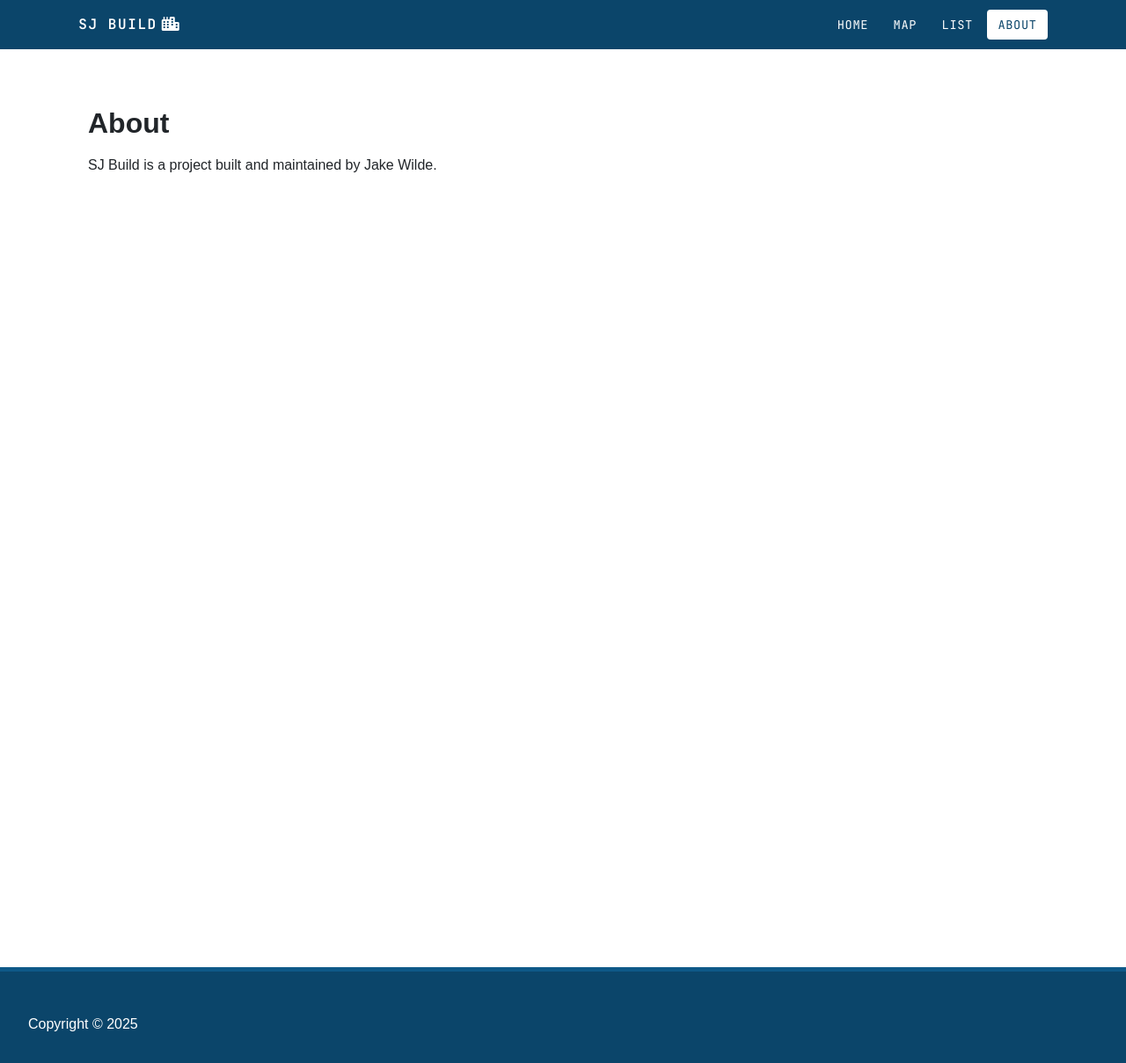
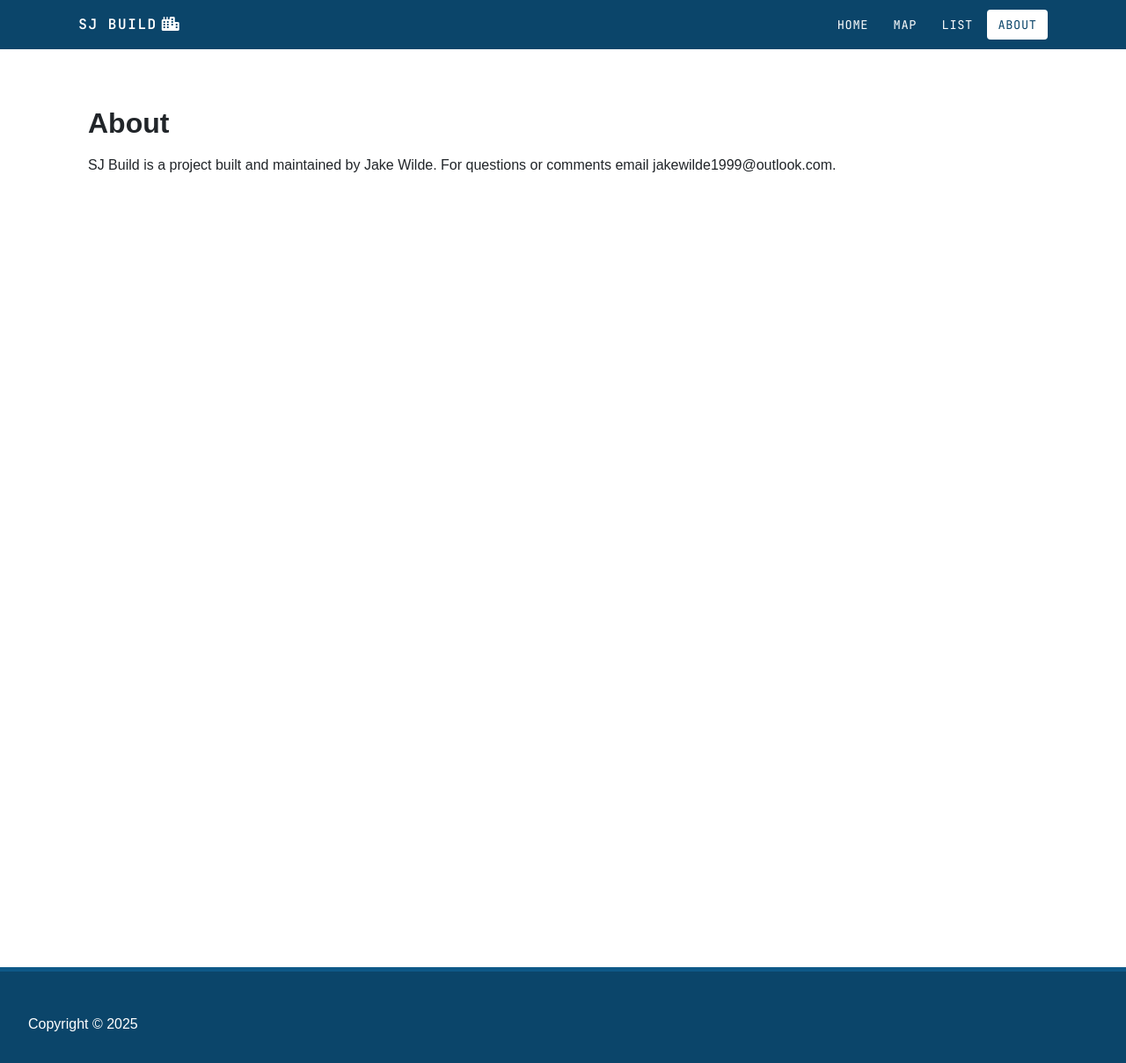
Before and after one commit to awildjake/sjbuild, a Jekyll site: the page built from about.md, in a window 1280 px wide. Shown: the whole page at 88% size. Built offline with Jekyll 4.4.1, drawn with Linux system fonts in a browser that asks for light colours.

Commit message:
updated about

```diff
--- a/about.md
+++ b/about.md
@@ -5,6 +5,6 @@ title: About
 
 # About
 
-SJ Build is a project built and maintained by Jake Wilde.
+SJ Build is a project built and maintained by Jake Wilde. For questions or comments email jakewilde1999@outlook.com.
 
 <div class="container" style="height: 100vh;"></div>
```
